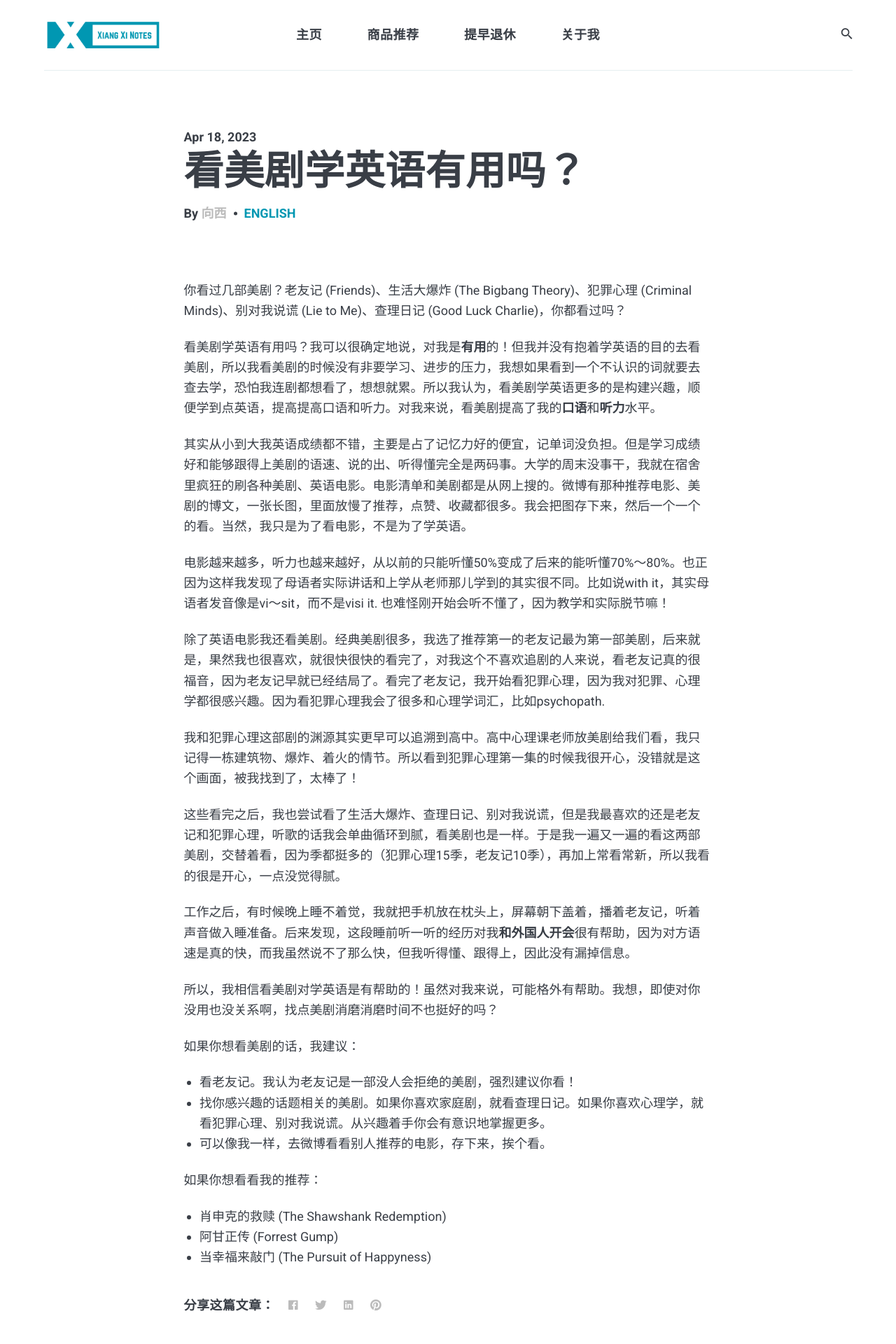
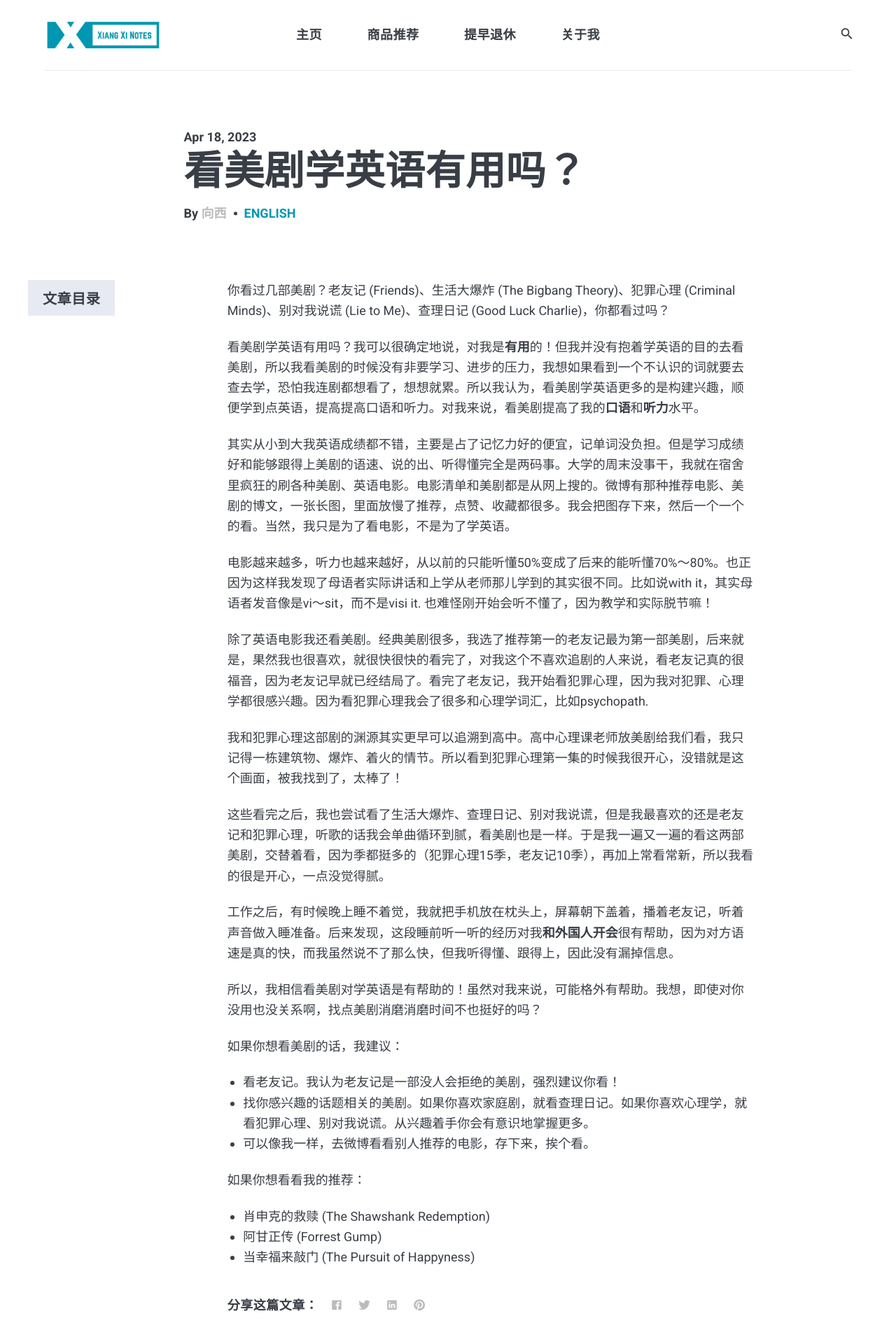
Before and after one commit to xiangxinotes/xiangxinotes.github.io, a Jekyll site: the page built from _posts/2023-04-18-can-i-learn-english-by-watching-american-series.markdown, in a window 1280 px wide. Shown: the top 1920 px of the page at 70% size. Built offline with Jekyll 4.4.1, drawn with Linux system fonts in a browser that asks for light colours; nearby versions of some CDN libraries; comment, search, counter and statistics services are not loaded.

Commit message:
add toc to the posts

```diff
--- a/_layouts/post.html
+++ b/_layouts/post.html
@@ -43,6 +43,17 @@
 
   <div class="container">
   <div class="row">
+    <!-- begin sidebar -->
+    <div class="sidebar">
+      <div class="sidebar__inner">
+        <header class="sidebar__header">
+          <h2 class="sidebar__heading">文章目录</h2>
+        </header>
+        <nav class="toc">
+        </nav>
+      </div>
+    </div>
+
     <!-- begin post -->
     <article class="post {{ no-image }} col col-8 col-t-10 col-m-12">
 
--- a/_sass/4-layouts/_post.scss
+++ b/_sass/4-layouts/_post.scss
@@ -296,7 +296,48 @@
 }
 
 
-// Add post tableofcontents. 20230423
+// Add post tableofcontents. 20241010
+
+.sidebar__inner {
+    position: sticky;
+    top: 50px;
+    margin-bottom: 80px;
+}
+
+.sidebar__header {
+    background-color: #e8eaf3;
+    border: 1px solid #e8eaf3;
+}
+
+.sidebar__header, .toc {
+    padding: 10px 20px;
+}
+
+.sidebar__heading {
+    font-size: 1.11765em;
+    font-weight: 900;
+    margin: 0;
+}
+
+.scroll-nav {
+  background-color: #f8f9fa;
+  border: 1px solid #a2a9b1;
+  padding: 15px 10px;
+  top: 10px;
+
+  @media screen and (min-width: 700px) {
+    float: left;
+    padding: 15px 10px;
+    width: 200px;
+
+    top: 60px;
+  }
+
+  @media screen and (min-width: 1000px) {
+    width: 300px;
+  }
+}
+
 .scroll-nav__list, .scroll-nav__sub-list {
   margin: 0;
   padding-left: 1.4em;
@@ -313,24 +354,28 @@
   //padding: 5px;
   font-weight: bold;
   position: relative;
-  color: #000000;
+  //color: $dark;
   //background: $red;
   text-decoration: none;
   //transition: 0.5s;
   &:hover{
-      color:$black
+      color:$dark
   }
 }
 
 .scroll-nav__link {
-  color: $black;
+  //color: $dark;
   text-decoration: none;
   //display: block;
   //margin: 0 auto;
   //padding-left: 42px;
 }
 
-//end of tableofcontents. 20230423
+scroll-nav__sub-link {
+  //color: $dark;
+}
+
+//end of tableofcontents. 20241010
 
 .post__nav__card {
   background-blend-mode: multiply;
```
Also changed, not shown: other parts of _layouts/post.html (+7 -3 lines), js/vendors/scrollnav.min.umd.js.
